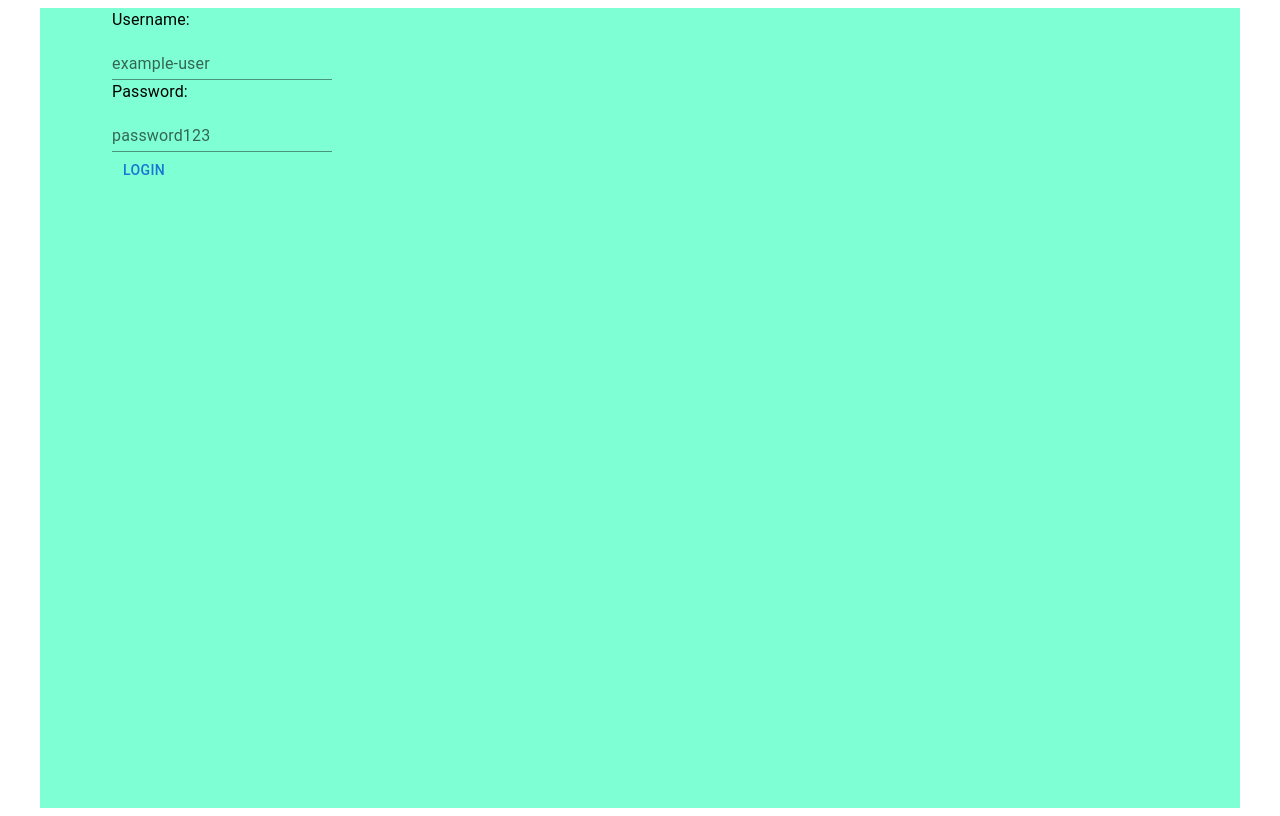
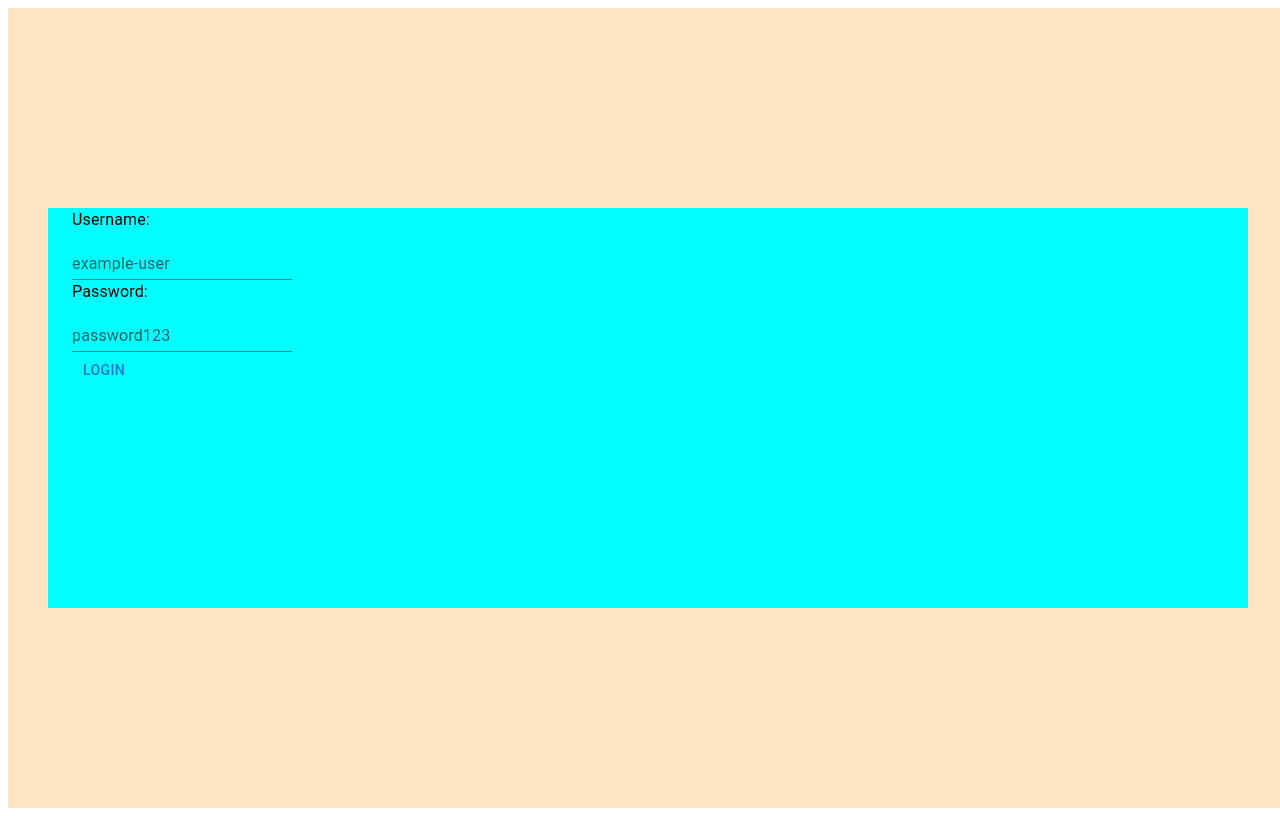
Before and after one commit to dbabusci/Info-Sec-Project, a React (Vite) app: page / in a window 1280 px wide. Built offline with nearby package versions, Linux system fonts and the light colour scheme.

Commit message:
sync wierd stuff with the widths chek on main computer

```diff
--- a/src/App.jsx
+++ b/src/App.jsx
@@ -10,14 +10,12 @@ import "./style/general_page.css";
 
 function App() {
   return(
-    <Container className="app_container">
     <BrowserRouter>
       <Routes>
         <Route path="/" element={<LoginPage/>}/>
         <Route path="landing" element={<PasswordViewPage/>}/>
       </Routes>
     </BrowserRouter>
-    </Container>
   );
 }
 
--- a/src/components/Login-Form.jsx
+++ b/src/components/Login-Form.jsx
@@ -2,11 +2,15 @@
 Form that the user will login with
 Has Form for Username, Password
 */
+//imported components
 import { TextField, Button, Container, Box, Typography } from "@mui/material";
+
+//style
+import "../style/login_form.css";
 
 function LoginForm(){
     return(
-        <Container>
+        <Container className="login_form">
             <Box>
                 <Typography>Username:</Typography>
                 <TextField variant="standard" label="example-user"/>
--- a/src/pages/Login-Page.jsx
+++ b/src/pages/Login-Page.jsx
@@ -10,11 +10,14 @@ import { Container } from "@mui/material";
 //Custom Components
 import LoginForm from "../components/Login-Form";
 
+//style
+import "../style/general_page.css"
+
 function LoginPage() {
     return(
-        <Container>
+        <div className="login_page_container">
             <LoginForm/>
-        </Container>
+        </div>
     );
 }
 
--- a/src/style/general_page.css
+++ b/src/style/general_page.css
@@ -4,5 +4,21 @@
     align-items: center;/*See above*/
     width: 100vw;
     height: 100vh;
-    background-color: aquamarine;
 }
+
+.login_page_container{
+    display: flex;
+    justify-content: center;
+    align-items: center;
+    width: 100vw;
+    height: 100vh;
+    background-color: bisque;
+}
+
+.view_page_container{
+    display: flex;
+    justify-content: center;
+    align-items: center;
+    width: 100%;
+    height: 100%;
+}
--- /dev/null
+++ b/src/style/login_form.css
@@ -0,0 +1,7 @@
+.login_form{
+    display: flex;
+    align-items: center;
+    height: 50%;
+    width: 100%;
+    background-color: aqua;
+}
```
Lines whose indentation alone changed are shown as unchanged.
